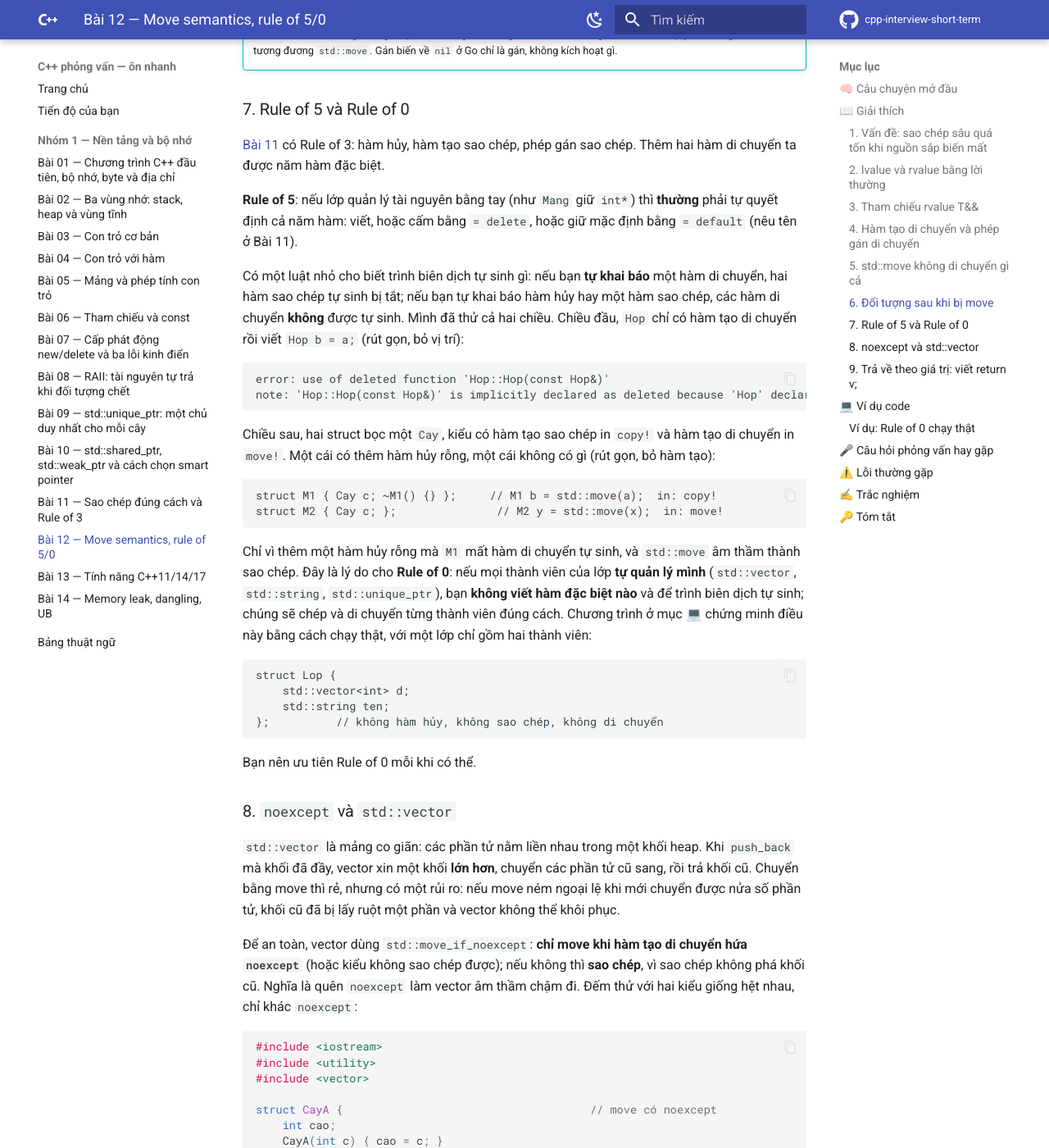
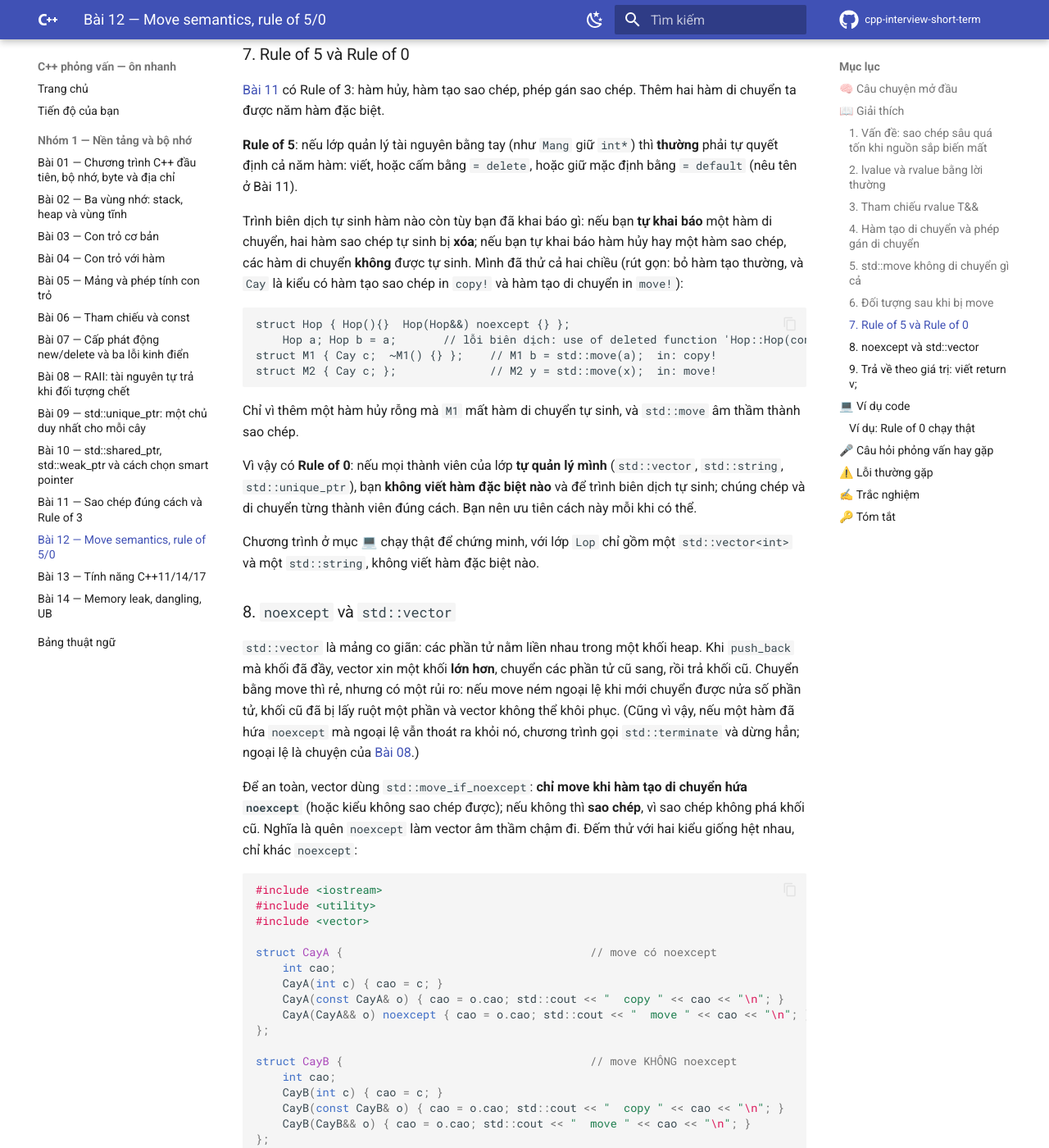
Before and after one commit to hungnguyen010518/cpp-interview-short-term, an MkDocs documentation site: the page built from docs/nhom-1-nen-tang-bo-nho/12-move-semantics.md, in a window 1280 px wide and 1400 px high, scrolled down 7789 px. Shown: the whole window at 82% size. Built offline with MkDocs 1.6.1 and Material for MkDocs 9.7.7, drawn with Linux system fonts in a browser that asks for light colours; comment, search, counter and statistics services are not loaded; some of the changed text lies outside the part shown.

Commit message:
fix: Bài 12 — sửa theo rà soát vòng 1 và rút gọn
Co-Authored-By: Claude Sonnet 5.5 <noreply@anthropic.com>

````diff
--- a/docs/nhom-1-nen-tang-bo-nho/12-move-semantics.md
+++ b/docs/nhom-1-nen-tang-bo-nho/12-move-semantics.md
@@ -28,12 +28,14 @@ Chép xong rồi vứt bản gốc thì thật lãng phí: thay vì chép, ta ch
 
 ### 2. lvalue và rvalue bằng lời thường
 
-- **lvalue**: có **tên** và có chỗ trong bộ nhớ để quay lại dùng ở dòng sau. Ví dụ biến `x`.
+- **lvalue**: có **tên** và có chỗ trong bộ nhớ để quay lại dùng ở dòng sau. Ví dụ biến `x` (và vài thứ khác như `*p`).
 - **rvalue**: giá trị **tạm thời**, hết câu lệnh là biến mất. Ví dụ kết quả của `x + 1`, số viết thẳng `3`, đối tượng tạm `Cay(3)`, hay giá trị một hàm trả về theo giá trị.
 
 Mẹo hay dùng: nếu lấy được địa chỉ bằng `&` thì thường là lvalue. Mình đã thử `&(x + 1)`: g++ báo `lvalue required as unary '&' operand`, vì kết quả tạm không có chỗ ổn định để trỏ tới. Đây là cách hiểu đủ dùng cho bài này; chuẩn C++ chia mịn hơn, ta không cần.
 
 Điều quan trọng: lấy ruột của **rvalue** thì không ai tiếc (nó sắp biến mất), còn lấy ruột của **lvalue** thì người dùng biến đó sẽ bất ngờ. Vì vậy C++ cần một loại tham chiếu chỉ nhận rvalue.
+
+Ngoại lệ có chủ ý: `std::move(x)` bắt C++ **coi** `x` như một giá trị tạm, dù `x` vẫn sống (mục 5 nói rõ).
 
 ### 3. Tham chiếu rvalue `T&&`
 
@@ -95,7 +97,7 @@ Có hai điều cần nhớ từ output. Một: hai dòng `rvalue, x = 1` và `s
 
 ### 4. Hàm tạo di chuyển và phép gán di chuyển
 
-Giờ viết cho `Mang` (giống `Day` ở [Bài 11](11-sao-chep-rule-of-3.md), đổi tên), thêm hai hàm có `&&` và cho các hàm sao chép/di chuyển in một dòng để đếm. Phần mới chỉ là các dòng (1)–(6). Phép gán sao chép bị bỏ cho gọn: vì ta khai báo hàm di chuyển, nó không còn được tự sinh (mục 7), và ví dụ này không cần tới nó.
+Giờ viết cho `Mang` (giống `Day` ở [Bài 11](11-sao-chep-rule-of-3.md), đổi tên), thêm hai hàm có `&&` và cho các hàm sao chép/di chuyển in một dòng để đếm. Phần mới chỉ là các dòng (1)–(6). Phép gán sao chép bị bỏ cho gọn: vì ta khai báo hàm di chuyển, phép gán sao chép tự sinh bị **xóa** (mục 7), nên `d = lvalue` sẽ là lỗi biên dịch; ví dụ này không cần tới nó.
 
 ```cpp
 #include <iostream>
@@ -160,18 +162,18 @@ Việc làm là **lấy con trỏ** của nguồn (2), rồi **đặt con trỏ
 
 Chữ `noexcept` là lời hứa "hàm này không ném ngoại lệ": hàm chỉ chép vài con số nên giữ được lời hứa; vì sao lời hứa quan trọng, mục 8 giải thích.
 
-Phép gán di chuyển (4) làm giống hàm tạo, nhưng `this` đã giữ một vùng cũ nên phải xử lý thêm như phép gán sao chép ở Bài 11: kiểm tra tự gán (5), trả vùng cũ (6), rồi lấy con trỏ và đặt nguồn về `nullptr`. Nếu thiếu kiểm tra (5), `a = std::move(a)` sẽ trả vùng của chính `a` rồi "lấy" lại con trỏ vừa trả.
+Phép gán di chuyển (4) làm giống hàm tạo, nhưng `this` đã giữ một vùng cũ nên phải xử lý thêm như phép gán sao chép ở Bài 11: kiểm tra tự gán (5), trả vùng cũ (6), rồi lấy con trỏ và đặt nguồn về `nullptr`. Nếu thiếu kiểm tra (5), `a = std::move(a)` sẽ trả vùng của chính `a` rồi "lấy" lại con trỏ vừa trả. Ở lần thử của mình, kết quả là `a` mất sạch dữ liệu (`n` = 0, `d` = `nullptr`), không báo lỗi gì.
 
 | Bước | Dòng | Chuyện gì xảy ra | Bộ nhớ lúc này (địa chỉ minh họa) |
 |---|---|---|---|
 | 1 | `Mang a(3, 1)` | Xin mảng 3 `int` | `a.d` = 0x9000 |
-| 2 | (7) `Mang b = a;` | `a` là lvalue, `b` chưa tồn tại: hàm tạo sao chép, xin mảng mới, in `copy!` | `b.d` = 0xA000 |
+| 2 | (7) `Mang b = a;` | `a` là lvalue: hàm tạo sao chép, mảng mới, in `copy!` | `b.d` = 0xA000 |
 | 3 | (8) `Mang c = std::move(a);` | `std::move(a)` là rvalue nên chọn hàm tạo di chuyển (1): (2) `c.d` = 0x9000, (3) `a.d` = `nullptr`, `a.n` = 0; in `move!` | `c.d` = 0x9000; `a.d` = `nullptr` |
 | 4 | in | `a.n = 0, c.n = 3` | không đổi |
-| 5 | (9) `nhan(b)` | Tham số `m` là biến mới tạo từ lvalue `b`: hàm tạo sao chép, in `copy!`; trong hàm in `nhan 3 phan tu`; hết hàm thì `m` chết và trả mảng chép | `m.d` = 0xB000 rồi đã trả |
-| 6 | (10) `nhan(std::move(b))` | `m` tạo từ rvalue: hàm tạo di chuyển, in `move!`; in `nhan 3 phan tu`; `m` chết và trả 0xA000 (mảng của `b` cũ) | `m.d` = 0xA000 rồi đã trả; `b.d` = `nullptr` |
+| 5 | (9) `nhan(b)` | `m` tạo từ lvalue `b`: sao chép, in `copy!`; in `nhan 3 phan tu`; `m` chết, trả mảng chép | `m.d` = 0xB000 rồi đã trả |
+| 6 | (10) `nhan(std::move(b))` | `m` tạo từ rvalue: di chuyển, in `move!`; in `nhan 3 phan tu`; `m` chết, trả 0xA000 | `m.d` = 0xA000 rồi đã trả; `b.d` = `nullptr` |
 | 7 | `Mang d(2, 0)` | Xin mảng 2 `int` | `d.d` = 0xC000 |
-| 8 | (11) `d = Mang(4, 9);` | `Mang(4, 9)` là đối tượng tạm (rvalue) nên chọn phép gán di chuyển (4): (5) khác nhau, (6) trả 0xC000, lấy con trỏ của tạm, tạm về `nullptr`; in `move gan!`. Tạm chết cuối câu lệnh, `delete[]` trên `nullptr` thì không làm gì | `d.d` = mảng của tạm (4 `int`) |
+| 8 | (11) `d = Mang(4, 9);` | Vế phải là tạm (rvalue) nên chọn (4): (5) khác nhau, (6) trả 0xC000, lấy con trỏ của tạm, tạm về `nullptr`; in `move gan!`. Tạm chết cuối câu lệnh, `delete[]` trên `nullptr` không làm gì | `d.d` = mảng của tạm (4 `int`) |
 | 9 | in | `d.n = 4` | không đổi |
 | 10 | cuối `main` | `d`, `c`, `b`, `a` chết theo thứ tự ngược; `b` và `a` đã `nullptr` nên `delete[]` của chúng không làm gì (chỉ `d` và `c` trả mảng) | heap trống |
 
@@ -242,9 +244,6 @@ b.v = 5
 
 **Thử thay đổi: thêm `Cu(Cu&& o) { v = o.v; std::cout << "move!\n"; }` ngay trước (1).** Mình đã chạy: lần này in `move!` rồi `b.v = 5`. Cùng một dòng `std::move`, kết quả đổi theo việc lớp có hàm tạo di chuyển hay không.
 
-!!! question "Hỏi nhanh: sao không cứ `std::move` mọi thứ cho nhanh?"
-    Vì lấy ruột nghĩa là nguồn bị rỗng. Nếu bạn còn dùng biến đó ở dòng sau thì bạn đang dùng một cái bìa rỗng. Chỉ `std::move` khi bạn chắc từ đây không còn cần giá trị cũ của biến đó nữa.
-
 ### 6. Đối tượng sau khi bị move
 
 Đối tượng bị move **vẫn còn sống**, hàm hủy của nó vẫn chạy khi hết phạm vi. Với các kiểu của thư viện chuẩn (`std::string`, `std::vector`...), chuẩn chỉ hứa đối tượng ở trạng thái **hợp lệ nhưng không xác định (valid but unspecified)**. "Hợp lệ" nghĩa là hủy nó hay gán giá trị mới cho nó đều an toàn. "Không xác định" nghĩa là bạn **không được đoán** nội dung: nhiều máy thấy chuỗi rỗng, nhưng chuẩn không hứa.
@@ -262,34 +261,24 @@ Ngoại lệ có bảo đảm riêng: chuẩn nói `unique_ptr` và `shared_ptr`
 
 **Rule of 5**: nếu lớp quản lý tài nguyên bằng tay (như `Mang` giữ `int*`) thì **thường** phải tự quyết định cả năm hàm: viết, hoặc cấm bằng `= delete`, hoặc giữ mặc định bằng `= default` (nêu tên ở Bài 11).
 
-Có một luật nhỏ cho biết trình biên dịch tự sinh gì: nếu bạn **tự khai báo** một hàm di chuyển, hai hàm sao chép tự sinh bị tắt; nếu bạn tự khai báo hàm hủy hay một hàm sao chép, các hàm di chuyển **không** được tự sinh. Mình đã thử cả hai chiều. Chiều đầu, `Hop` chỉ có hàm tạo di chuyển rồi viết `Hop b = a;` (rút gọn, bỏ vị trí):
+Trình biên dịch tự sinh hàm nào còn tùy bạn đã khai báo gì: nếu bạn **tự khai báo** một hàm di chuyển, hai hàm sao chép tự sinh bị **xóa**; nếu bạn tự khai báo hàm hủy hay một hàm sao chép, các hàm di chuyển **không** được tự sinh. Mình đã thử cả hai chiều (rút gọn: bỏ hàm tạo thường, và `Cay` là kiểu có hàm tạo sao chép in `copy!` và hàm tạo di chuyển in `move!`):
 
 ```text
-error: use of deleted function 'Hop::Hop(const Hop&)'
-note: 'Hop::Hop(const Hop&)' is implicitly declared as deleted because 'Hop' declares a move constructor or move assignment operator
+struct Hop { Hop(){}  Hop(Hop&&) noexcept {} };
+    Hop a; Hop b = a;       // lỗi biên dịch: use of deleted function 'Hop::Hop(const Hop&)'
+struct M1 { Cay c;  ~M1() {} };    // M1 b = std::move(a);  in: copy!
+struct M2 { Cay c; };              // M2 y = std::move(x);  in: move!
 ```
 
-Chiều sau, hai struct bọc một `Cay`, kiểu có hàm tạo sao chép in `copy!` và hàm tạo di chuyển in `move!`. Một cái có thêm hàm hủy rỗng, một cái không có gì (rút gọn, bỏ hàm tạo):
+Chỉ vì thêm một hàm hủy rỗng mà `M1` mất hàm di chuyển tự sinh, và `std::move` âm thầm thành sao chép.
 
-```text
-struct M1 { Cay c; ~M1() {} };     // M1 b = std::move(a);  in: copy!
-struct M2 { Cay c; };               // M2 y = std::move(x);  in: move!
-```
+Vì vậy có **Rule of 0**: nếu mọi thành viên của lớp **tự quản lý mình** (`std::vector`, `std::string`, `std::unique_ptr`), bạn **không viết hàm đặc biệt nào** và để trình biên dịch tự sinh; chúng chép và di chuyển từng thành viên đúng cách. Bạn nên ưu tiên cách này mỗi khi có thể.
 
-Chỉ vì thêm một hàm hủy rỗng mà `M1` mất hàm di chuyển tự sinh, và `std::move` âm thầm thành sao chép. Đây là lý do cho **Rule of 0**: nếu mọi thành viên của lớp **tự quản lý mình** (`std::vector`, `std::string`, `std::unique_ptr`), bạn **không viết hàm đặc biệt nào** và để trình biên dịch tự sinh; chúng sẽ chép và di chuyển từng thành viên đúng cách. Chương trình ở mục 💻 chứng minh điều này bằng cách chạy thật, với một lớp chỉ gồm hai thành viên:
-
-```text
-struct Lop {
-    std::vector<int> d;
-    std::string ten;
-};          // không hàm hủy, không sao chép, không di chuyển
-```
-
-Bạn nên ưu tiên Rule of 0 mỗi khi có thể.
+Chương trình ở mục 💻 chạy thật để chứng minh, với lớp `Lop` chỉ gồm một `std::vector<int>` và một `std::string`, không viết hàm đặc biệt nào.
 
 ### 8. `noexcept` và `std::vector`
 
-`std::vector` là mảng co giãn: các phần tử nằm liền nhau trong một khối heap. Khi `push_back` mà khối đã đầy, vector xin một khối **lớn hơn**, chuyển các phần tử cũ sang, rồi trả khối cũ. Chuyển bằng move thì rẻ, nhưng có một rủi ro: nếu move ném ngoại lệ khi mới chuyển được nửa số phần tử, khối cũ đã bị lấy ruột một phần và vector không thể khôi phục.
+`std::vector` là mảng co giãn: các phần tử nằm liền nhau trong một khối heap. Khi `push_back` mà khối đã đầy, vector xin một khối **lớn hơn**, chuyển các phần tử cũ sang, rồi trả khối cũ. Chuyển bằng move thì rẻ, nhưng có một rủi ro: nếu move ném ngoại lệ khi mới chuyển được nửa số phần tử, khối cũ đã bị lấy ruột một phần và vector không thể khôi phục. (Cũng vì vậy, nếu một hàm đã hứa `noexcept` mà ngoại lệ vẫn thoát ra khỏi nó, chương trình gọi `std::terminate` và dừng hẳn; ngoại lệ là chuyện của [Bài 08](08-raii.md).)
 
 Để an toàn, vector dùng `std::move_if_noexcept`: **chỉ move khi hàm tạo di chuyển hứa `noexcept`** (hoặc kiểu không sao chép được); nếu không thì **sao chép**, vì sao chép không phá khối cũ. Nghĩa là quên `noexcept` làm vector âm thầm chậm đi. Đếm thử với hai kiểu giống hệt nhau, chỉ khác `noexcept`:
 
@@ -373,9 +362,9 @@ Con số cụ thể ở trên là của g++ trên máy mình: dung lượng tăn
 
 ### 9. Trả về theo giá trị: viết `return v;`
 
-Khi hàm trả một đối tượng theo giá trị, đừng viết `std::move`. Trình biên dịch có thể bỏ hẳn bước chuyển: gọi là **copy elision** (bỏ qua sao chép), thường gọi là RVO. Từ C++17 điều này **bắt buộc** khi trả về một giá trị tạm (`return Cay(3);`): không có sao chép hay di chuyển nào, kể cả khi hai hàm đó bị xóa.
+Khi hàm trả một đối tượng theo giá trị, đừng viết `std::move`. Trình biên dịch có thể bỏ hẳn bước sao chép hoặc di chuyển: gọi là **copy elision** (bỏ qua sao chép), thường gọi là RVO (Return Value Optimization, tối ưu giá trị trả về). Từ C++17 điều này **bắt buộc** khi trả về một giá trị tạm (`return Cay(3);`): không có sao chép hay di chuyển nào, kể cả khi hai hàm đó bị xóa.
 
-Với biến cục bộ có tên (`return c;`) thì gọi là **NRVO**, được phép nhưng **không bắt buộc**. Nếu không bỏ qua được, trả về biến cục bộ được thử như rvalue trước, tức là dùng **move** chứ không phải copy.
+Với biến cục bộ có tên (`return c;`) thì gọi là **NRVO**, được phép nhưng **không bắt buộc**. Nếu không bỏ qua được, trả về biến cục bộ được thử như rvalue trước, tức là dùng **move** chứ không phải copy. Mình đã thử một hàm có hai biến cục bộ và trả một trong hai tùy nhánh: g++ in đúng một `move!`.
 
 ```cpp
 #include <iostream>
@@ -419,12 +399,10 @@ int main() {
 | Bước | Dòng | Chuyện gì xảy ra |
 |---|---|---|
 | 1 | in | `--- taoTam` |
-| 2 | (4) → (1) | `Cay(3)` là giá trị tạm trả về: từ C++17 nó được dựng thẳng vào `a`. Chỉ in `tao 3`, không `copy!` hay `move!` |
+| 2 | (3) → (1) | `Cay(3)` là giá trị tạm trả về: từ C++17 nó được dựng thẳng vào `a`. Chỉ in `tao 3`, không `copy!` hay `move!` |
 | 3 | in | `--- taoCoTen` |
-| 4 | (5) → (2) | `c` có tên. Trên g++ của mình, `c` được dựng thẳng vào `b` (NRVO): chỉ in `tao 4` |
-| 5 | in | `--- taoNhanh` |
-| 6 | (6) → (3) | Tạo `x` (`tao 1`), `y` (`tao 2`). Hàm có hai biến cục bộ khác nhau tùy nhánh, và g++ không bỏ qua ở đây: `return x` dùng hàm tạo di chuyển, in `move!` |
-| 7 | in | `--- xong 3 4 1` |
+| 4 | (4) → (2) | `c` có tên. Trên g++ của mình, `c` được dựng thẳng vào `b` (NRVO): chỉ in `tao 4` |
+| 5 | in | `--- xong 3 4` |
 
 **Kết quả khi chạy:**
 
@@ -433,14 +411,10 @@ int main() {
 tao 3
 --- taoCoTen
 tao 4
---- taoNhanh
-tao 1
-tao 2
-move!
---- xong 3 4 1
+--- xong 3 4
 ```
 
-Chỉ dòng `tao 3` ở (1) là được **bảo đảm** bởi chuẩn C++17. Việc `taoCoTen` không in gì thêm là điều mình **quan sát** trên g++ này; chuẩn không bắt buộc. Còn `taoNhanh` cho thấy phương án dự phòng là `move!`, không phải `copy!`.
+Chỉ dòng `tao 3` ở (1) là được **bảo đảm** bởi chuẩn C++17. Việc `taoCoTen` không in gì thêm là điều mình **quan sát** trên g++ này; chuẩn không bắt buộc.
 
 Vậy nếu viết `return std::move(c);` thì sao? Mình đã chạy một bản của `taoCoTen` viết như vậy:
 
@@ -463,7 +437,7 @@ Tức là `std::move` làm mất cơ hội dựng thẳng, bạn phải trả th
 
 ### Ví dụ: Rule of 0 chạy thật
 
-Lớp `Lop` dưới đây chứa `std::vector<int>` và `std::string`, và **không viết hàm đặc biệt nào** (không hàm hủy, không sao chép, không di chuyển). Ta kiểm tra: sao chép có sâu không, di chuyển có thật là lấy ruột không.
+Lớp `Lop` dưới đây (đã nêu ở mục 7) **không viết hàm đặc biệt nào**. Ta kiểm tra: sao chép có sâu không, di chuyển có thật là lấy ruột không.
 
 ```cpp
 #include <iostream>
@@ -550,7 +524,7 @@ Lớp tự động **không sao chép được** nhưng **di chuyển được**
     Đối tượng bị move chỉ ở trạng thái "hợp lệ nhưng không xác định": chỉ hủy nó hoặc gán lại. Đừng viết code dựa trên việc "chắc nó rỗng". Ngoại lệ chuẩn bảo đảm là `unique_ptr`/`shared_ptr`, rỗng sau khi move.
 
 !!! warning "Lỗi 2: Viết `return std::move(bienCucBo);`"
-    Nó cản copy elision và thêm một lần di chuyển vô ích (mục 9). Hãy viết `return bienCucBo;`.
+    Nó cản copy elision (mục 9). Hãy viết `return bienCucBo;`.
 
 !!! warning "Lỗi 3: Hàm tạo di chuyển quên đặt nguồn về `nullptr`"
     Khi đó nguồn và đích cùng giữ một con trỏ, và cả hai hàm hủy cùng `delete[]` một vùng: giải phóng hai lần, hành vi không xác định ([Bài 07](07-new-delete.md)). Mình không chạy đoạn dưới và không ghi kết quả.
@@ -677,7 +651,7 @@ f(x);  f(x + 1);  f(std::move(x));  f(3);
 - `return v;` nhưng phải tự viết hàm tạo sao chép trước
 - `return std::move(v);` vì nó luôn bỏ qua được bước sao chép
 
-<p class="giai-thich" markdown>`return v;` cho trình biên dịch cơ hội bỏ qua hẳn bước chuyển (NRVO, được phép chứ không bắt buộc), và nếu không bỏ qua được thì cũng dùng di chuyển. `return std::move(v);` ngược lại ngăn tối ưu đó (g++ cảnh báo `-Wpessimizing-move`) và buộc thêm một lần di chuyển, nên "chắc chắn chọn di chuyển" là lợi ích giả. Không cần viết hàm sao chép riêng để `return v;` chạy. Còn nói `std::move` "luôn bỏ qua được sao chép" sai vì nó không bỏ qua gì: nó chỉ ép kiểu.</p>
+<p class="giai-thich" markdown>`return v;` cho trình biên dịch cơ hội bỏ qua hẳn bước sao chép hoặc di chuyển (NRVO, được phép chứ không bắt buộc), và nếu không bỏ qua được thì cũng dùng di chuyển. `return std::move(v);` ngược lại ngăn tối ưu đó (g++ cảnh báo `-Wpessimizing-move`) và buộc thêm một lần di chuyển, nên "chắc chắn chọn di chuyển" là lợi ích giả. Không cần viết hàm sao chép riêng để `return v;` chạy. Còn nói `std::move` "luôn bỏ qua được sao chép" sai vì nó không bỏ qua gì: nó chỉ ép kiểu.</p>
 </div>
 
 </div>
@@ -687,5 +661,5 @@ f(x);  f(x + 1);  f(std::move(x));  f(3);
 1. **lvalue** có tên và dùng lại được ở dòng sau (`x`); **rvalue** là giá trị tạm sắp biến mất (`x + 1`, `Cay(3)`, kết quả hàm); tham chiếu `T&&` chỉ gắn với rvalue, nhưng bên trong hàm thì tham số `&&` có tên nên là lvalue.
 2. **Di chuyển** = lấy con trỏ của nguồn rồi đặt con trỏ nguồn về `nullptr` (kèm `noexcept`); phép gán di chuyển còn phải chống tự gán và trả vùng cũ. `std::move(x)` **không di chuyển gì**: nó chỉ ép `x` thành rvalue, hàm tạo/gán di chuyển được chọn mới làm việc; không có hàm đó thì kết thúc bằng sao chép.
 3. Sau khi move, chỉ **hủy** hoặc **gán lại** đối tượng (trạng thái "hợp lệ nhưng không xác định" với kiểu chuẩn; riêng `unique_ptr`/`shared_ptr` được bảo đảm rỗng).
-4. **Rule of 5**: lớp quản lý tài nguyên bằng tay thì quyết định cả năm hàm đặc biệt; **Rule of 0**: dùng thành viên tự quản lý (`vector`, `unique_ptr`, `string`) và không viết hàm nào. `noexcept` trên hàm tạo di chuyển quan trọng: không có thì `std::vector` (qua `std::move_if_noexcept`) sao chép khi tăng khối.
-5. Trả theo giá trị thì viết `return v;`, không viết `return std::move(v);` (có thể cản copy elision); C++17 bảo đảm bỏ qua khi trả giá trị tạm (`return Cay(3);`), còn NRVO cho biến có tên là được phép chứ không bắt buộc. Perfect forwarding và `std::forward` chỉ cần biết tên.
+4. **Rule of 5**: lớp quản lý tài nguyên bằng tay thì quyết định cả năm hàm đặc biệt; **Rule of 0**: dùng thành viên tự quản lý (`vector`, `unique_ptr`, `string`) và không viết hàm nào. Thiếu `noexcept` trên hàm tạo di chuyển thì `std::vector` sao chép khi tăng khối.
+5. Trả theo giá trị thì viết `return v;`, không viết `return std::move(v);` (có thể cản copy elision); C++17 bảo đảm bỏ qua với giá trị tạm, còn NRVO không bắt buộc. Perfect forwarding chỉ cần biết tên.
````
Also changed, not shown: other parts of docs/nhom-1-nen-tang-bo-nho/12-move-semantics.md (+6 -15 lines), docs/glossary.md (+5 -5 lines).
